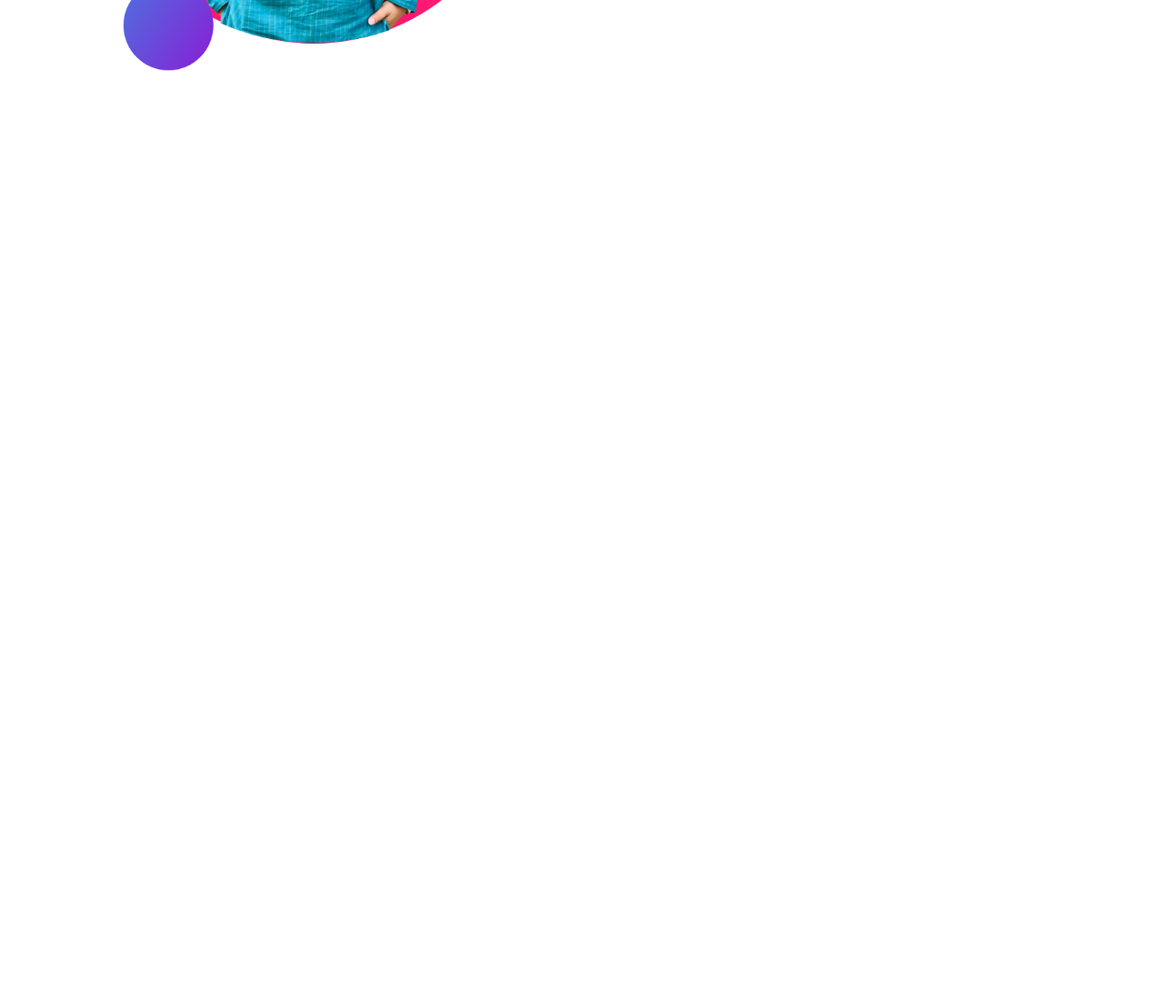
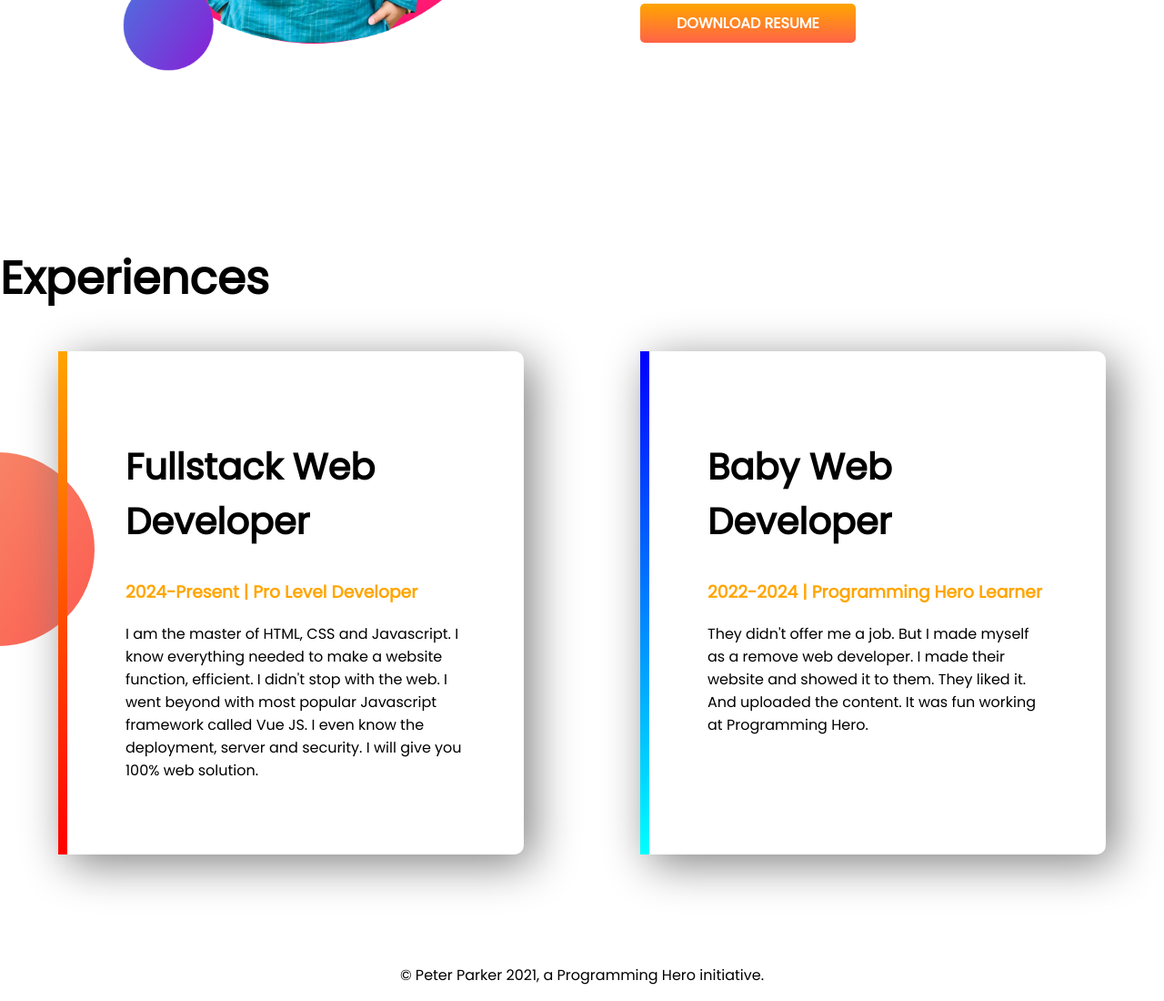
Before and after one commit to MrHamdan/developer-portfolio, a plain HTML site: page index.html in a window 1280 px wide. Shown: the part 1289-2389 px from the top of the page at 91% size. Before the commit the page ends 1558 px from the top, so only its background shows below. Drawn offline with Linux system fonts and the light colour scheme.

Commit message:
footer and experience added

```diff
--- a/index.html
+++ b/index.html
@@ -13,7 +13,7 @@
 </head>
 
 <body>
-    <section class="top-banner">
+    <section class="top-banner flexible-container">
         <div class="half-width">
             <h1>Welcome To</h1>
             <h1><span class="orange-color">Hamdan Ahmed</span> World !</h1>
@@ -28,7 +28,7 @@
             <img src="images/hamdan-bg.png" alt="">
         </div>
     </section>
-    <section class="dream-big">
+    <section class="dream-big flexible-container">
         <div class="half-width">
             <img src="images/hamdan-bg-2.png" alt="">
         </div>
@@ -40,6 +40,29 @@
             <a class="link-button" target="_blank" href="">DOWNLOAD RESUME</a>
         </div>
     </section>
+    <section class="experience-area">
+        <h1>Experiences</h1>
+        <div class="flexible-container">
+            <div id="fullstack-experience" class="experience-item">
+                <h2>Fullstack Web Developer</h2>
+                <h3><span class="orange-color">2024-Present | Pro Level Developer</span></h3>
+                <p>I am the master of HTML, CSS and Javascript. I know everything needed to make a website function,
+                    efficient. I didn't stop with the web. I went beyond with most popular Javascript framework called
+                    Vue
+                    JS. I even know the deployment, server and security. I will give you 100% web solution.</p>
+            </div>
+            <div id="web-dev-experience" class="experience-item">
+                <h2>Baby Web Developer</h2>
+                <h3><span class="orange-color">2022-2024 | Programming Hero Learner</span></h3>
+                <p>They didn't offer me a job. But I made myself as a remove web developer. I made their website and
+                    showed
+                    it to them. They liked it. And uploaded the content. It was fun working at Programming Hero.</p>
+            </div>
+        </div>
+    </section>
+    <footer>
+        <p>© Peter Parker 2021, a Programming Hero initiative.</p>
+    </footer>
 </body>
 
 </html>
--- a/style.css
+++ b/style.css
@@ -5,10 +5,13 @@ body{
 h1{
     font-size: 50px;
 }
+h2{
+    font-size: 40px;
+}
 .orange-color{
     color: orange;
 }
-section{
+.flexible-container{
     display: flex;
     margin-bottom: 120px;
 }
@@ -36,3 +39,29 @@ section{
     background-repeat: no-repeat;
     background-position: right;
 }
+.experience-area{
+    background-image: url(images/exp-bg.png);
+    background-repeat: no-repeat;
+    background-position: left;
+}
+.experience-item{
+    width: 40%;
+    padding: 5%;
+    margin-left: 5%;
+    margin-right: 5%;
+    box-shadow: 10px 10px 50px gray;
+    border-radius: 10px;
+}
+#web-dev-experience{
+    border-left: 10px solid;
+    border-image: linear-gradient(blue, cyan);
+    border-image-slice: 1;
+}
+#fullstack-experience{
+    border-left: 10px solid;
+    border-image: linear-gradient(orange, red);
+    border-image-slice: 1;
+}
+footer p{
+    text-align: center;
+}
```
